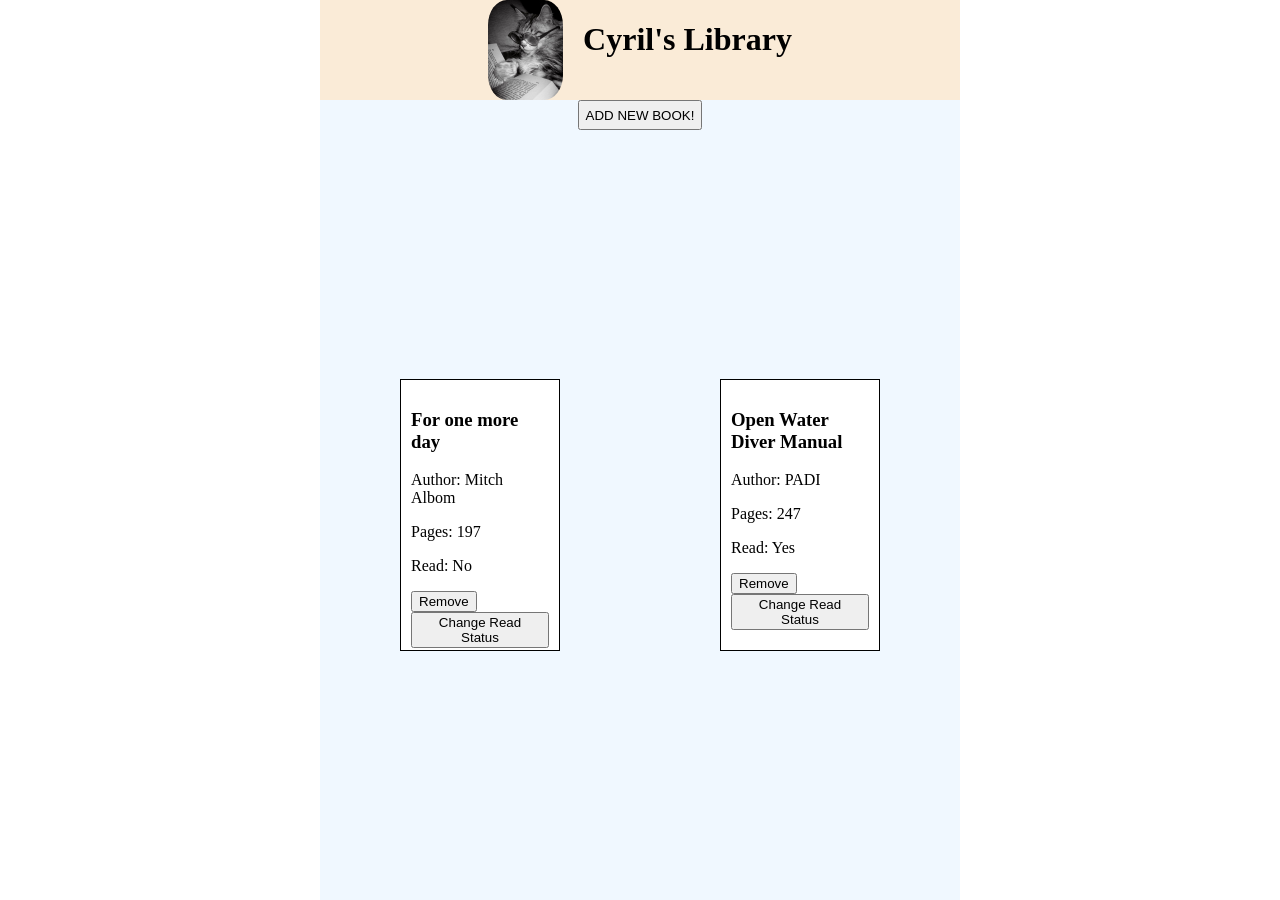
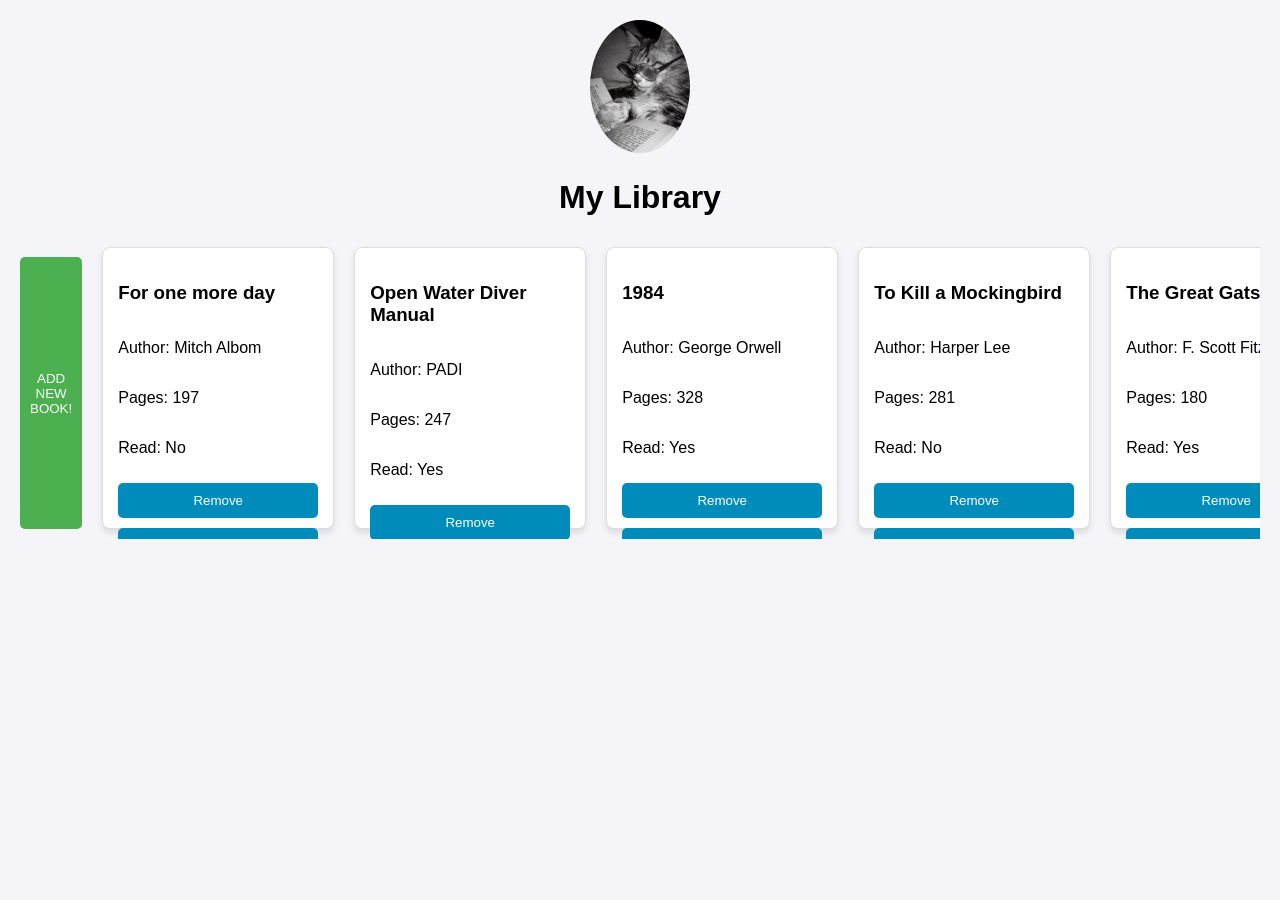
Before and after one commit to cyril-hhf/library, a plain HTML site: page index.html in a window 1280 px wide. After the commit the page ends 800 px from the top, so only its background shows below. Drawn offline with Linux system fonts and the light colour scheme.

Commit message:
designed overall structure of the library app, user can add, remove book and also alter the reading status. For styling, the library is scrollable horizontally when books increase

```diff
--- a/index.html
+++ b/index.html
@@ -10,7 +10,7 @@
     <div id="library">
         <div class="header">
             <img id="header-icon" src="../library/assets/image/0084ce9d4e75ac0725816da10f42c2f8.jpg">
-            <h1>Cyril's Library</h1>
+            <h1>My Library</h1>
         </div>
     </div>
     <div class="shelf"><button id="newBookButton">ADD NEW BOOK!</button></div>
--- a/script.js
+++ b/script.js
@@ -74,3 +74,13 @@ document.getElementById('bookForm').addEventListener('submit', function(event) {
 // Example to add a few books manually
 addBookToLibrary(new Book('For one more day', 'Mitch Albom', 197, false));
 addBookToLibrary(new Book('Open Water Diver Manual', 'PADI', 247, true));
+addBookToLibrary(new Book('1984', 'George Orwell', 328, true));
+addBookToLibrary(new Book('To Kill a Mockingbird', 'Harper Lee', 281, false));
+addBookToLibrary(new Book('The Great Gatsby', 'F. Scott Fitzgerald', 180, true));
+addBookToLibrary(new Book('The Catcher in the Rye', 'J.D. Salinger', 214, false));
+addBookToLibrary(new Book('Pride and Prejudice', 'Jane Austen', 279, true));
+addBookToLibrary(new Book('The Hobbit', 'J.R.R. Tolkien', 310, false));
+addBookToLibrary(new Book('Fahrenheit 451', 'Ray Bradbury', 194, true));
+addBookToLibrary(new Book('Jane Eyre', 'Charlotte Brontë', 500, false));
+addBookToLibrary(new Book('Animal Farm', 'George Orwell', 112, true));
+addBookToLibrary(new Book('Moby-Dick', 'Herman Melville', 635, false));
--- a/style.css
+++ b/style.css
@@ -1,43 +1,65 @@
+
 body {
+    font-family: Arial, sans-serif;
+    background-color: #f4f4f9;
     margin: 0;
-    margin-left: 25vw;
-    margin-right: 25vw;
+    padding: 20px;
   }
 
-
-
   .header {
-    display: flex;
-    background-color: antiquewhite;
-    justify-content: center;
-    gap: 20px;
+    text-align: center;
+    margin-bottom: 20px;
   }
 
-#header-icon {
-    height: 100px;
-    width: auto;
-    border-radius: 25%;
+  .header img {
+    width: 100px;
+    border-radius: 50%;
   }
 
 .shelf {
-    background-color: aliceblue;
-    height: 100vh;
-    display: grid;
-    grid-template-columns: 1fr 1fr;
+    display: flex;
+    overflow-x: auto;
+    gap: 20px;
+    padding: 10px 0;
   }
 
   .book-card {
-    border: 1px solid #000;
+    background-color: #fff;
+    border: 1px solid #ddd;
+    border-radius: 8px;
+    box-shadow: 0 4px 6px rgba(0, 0, 0, 0.1);
+    padding: 15px;
+    width: 200px;
+    display: flex;
+    flex-direction: column;
+    justify-content: space-between;
+    height: 250px;
+    flex: 0 0 auto; /* Prevent shrinking */
+    transition: transform 0.2s;
+  }
+
+  .book-card:hover {
+    transform: scale(1.05);
+  }
+
+  button {
+    background-color: #008cba;
+    color: white;
+    border: none;
+    border-radius: 5px;
     padding: 10px;
-    margin-left: 80px;
-    margin-right: 80px;
-    background-color: white;
-    height: 250px;
+    cursor: pointer;
+    margin-top: 10px;
+  }
 
+  button:hover {
+    background-color: #005f6a;
   }
 
   #newBookButton {
-    grid-column: 1 / 3;
-    justify-self: center;
-    height: 30px
+    background-color: #4CAF50;
   }
+
+  #newBookButton:hover {
+    background-color: #45a049;
+  }
```
Lines whose indentation alone changed are shown as unchanged.
